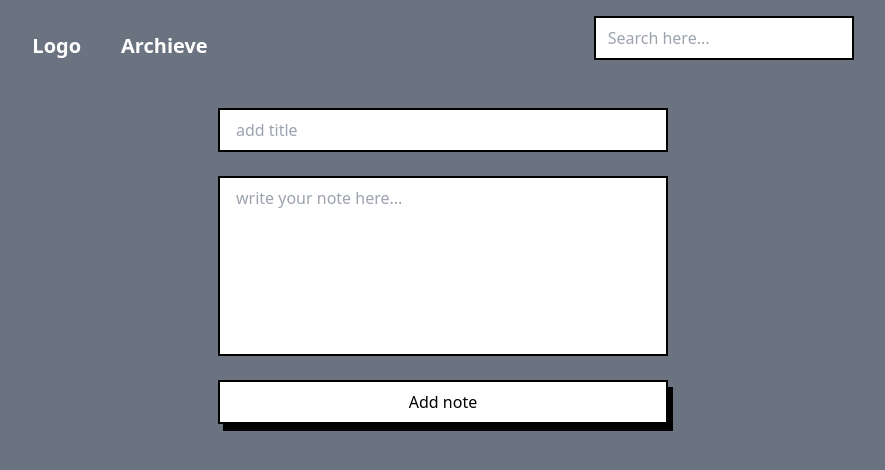
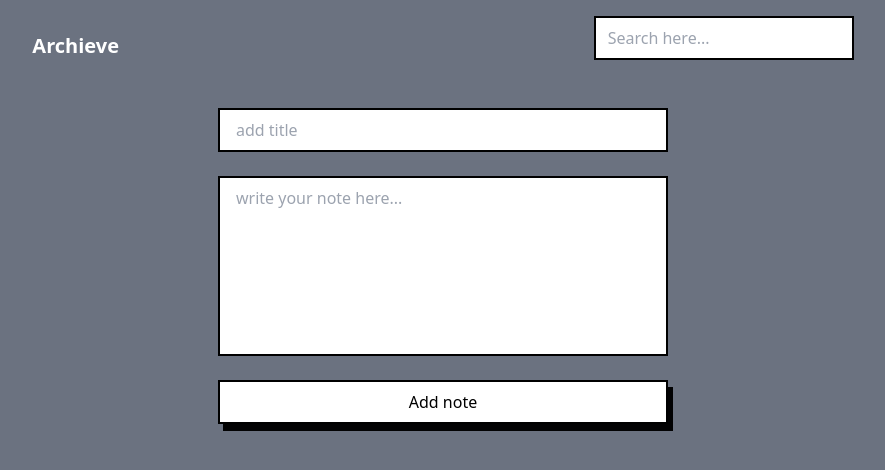
Before and after one commit to Maulidin-Ilham/idcamp-note-app, a React (Vite) app: page / in a window 1280 px wide. Shown: the top 470 px of the page, without its empty margins (197-1082 px from the left). Built offline with nearby package versions, Linux system fonts and the light colour scheme.

Commit message:
add router dom

```diff
--- a/package.json
+++ b/package.json
@@ -11,7 +11,8 @@
   },
   "dependencies": {
     "react": "^18.2.0",
-    "react-dom": "^18.2.0"
+    "react-dom": "^18.2.0",
+    "react-router-dom": "^6.17.0"
   },
   "devDependencies": {
     "@types/react": "^18.2.15",
--- a/src/App.jsx
+++ b/src/App.jsx
@@ -1,17 +1,12 @@
-import Form from "./components/Form";
-import Navbar from "./components/Navbar";
-
+import Home from "./pages/Home";
+import { BrowserRouter as Router, Routes, Route } from "react-router-dom";
 function App() {
   return (
-    <>
-      <div className="text-white bg-gray-500 min-h-screen">
-        <div className="w-full flex flex-col  items-center">
-          <Navbar />
-          <Form />
-          {/* <h1 className="text-black">Tessdddwdwdwdwdwdw</h1> */}
-        </div>
-      </div>
-    </>
+    <Router>
+      <Routes>
+        <Route path="/" element={<Home />} />
+      </Routes>
+    </Router>
   );
 }
 
--- a/src/components/Navbar.jsx
+++ b/src/components/Navbar.jsx
@@ -1,12 +1,13 @@
 const Navbar = () => {
   return (
     <>
-      <div className="w-2/3  flex justify-between p-4 ">
+      <div className="w-2/3  flex justify-between p-4">
         <div className="flex flex-row space-x-10 items-end justify-center ">
-          <h1 className="text-xl font-semibold cursor-pointer ">Logo</h1>
-          <h1 className="text-xl font-semibold cursor-pointer">Archieve</h1>
+          <a href="#" className="hover:text-gray-300">
+            <h1 className="text-xl font-semibold cursor-pointer">Archieve</h1>
+          </a>
         </div>
-        <div className="flex justify-center items-center">
+        <div className="flex justify-center items-end">
           <input
             type="text"
             placeholder="Search here..."
--- /dev/null
+++ b/src/pages/Home.jsx
@@ -0,0 +1,15 @@
+import Form from "../components/Form";
+import Navbar from "../components/Navbar";
+
+const Home = () => {
+  return (
+    <div className="text-white bg-gray-500 min-h-screen">
+      <div className="w-full flex flex-col  items-center">
+        <Navbar />
+        <Form />
+      </div>
+    </div>
+  );
+};
+
+export default Home;
```
Also changed, not shown: 1 other file (tests, documents, lock files or other folders).
